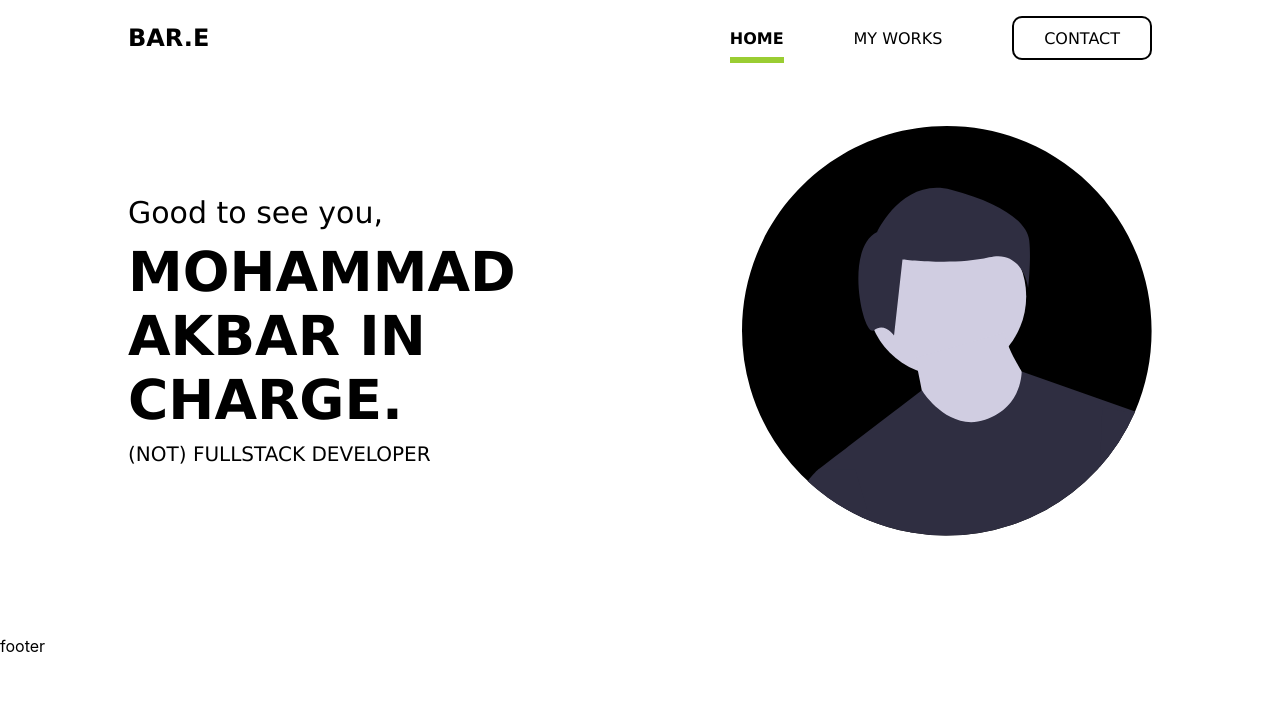
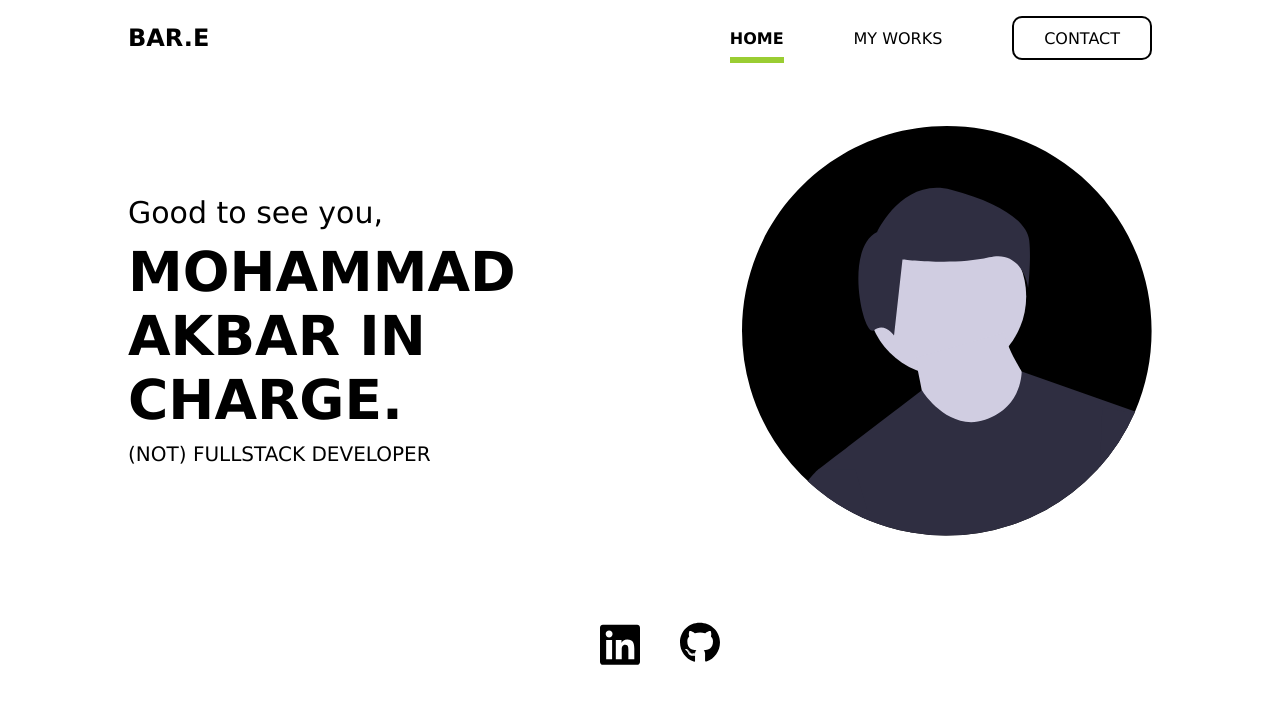
Before and after one commit to Makbar30/weekend-frontend, a React (Create React App) app: page /dashboard in a window 1280 px wide. Shown: the top 704 px of the page. Built offline with nearby package versions, Linux system fonts and the light colour scheme.

Commit message:
add footer

```diff
--- a/package.json
+++ b/package.json
@@ -4,6 +4,7 @@
   "private": true,
   "dependencies": {
     "@fortawesome/fontawesome-svg-core": "^1.2.31",
+    "@fortawesome/free-brands-svg-icons": "^5.15.0",
     "@fortawesome/free-solid-svg-icons": "^5.15.0",
     "@fortawesome/react-fontawesome": "^0.1.11",
     "@testing-library/jest-dom": "^4.2.4",
--- a/src/App.js
+++ b/src/App.js
@@ -1,7 +1,10 @@
 import React from 'react';
 import { BrowserRouter, Switch, Route } from 'react-router-dom'
 import DefaultLayout from './containers'
-
+import { library } from '@fortawesome/fontawesome-svg-core';
+import { fas } from '@fortawesome/free-solid-svg-icons';
+import { fab } from '@fortawesome/free-brands-svg-icons';
+library.add(fas,fab);
 
 const LoginPage = () => {
   return (
@@ -24,6 +27,7 @@ const NotFoundPage = () => {
 }
 
 function App() {
+
   return (
 
     <BrowserRouter>
--- a/src/containers/defaultFooter/index.js
+++ b/src/containers/defaultFooter/index.js
@@ -1,11 +1,15 @@
 import React from 'react';
-
+import { FontAwesomeIcon } from '@fortawesome/react-fontawesome'
+import {  } from '@fortawesome/fontawesome-svg-core'
 
 export default function DefaultFooter(){
     return(
         <footer className="footer">
             <div className="container">
-                footer
+                <ul>
+                    <li><FontAwesomeIcon icon={["fab","linkedin"]}/></li>
+                    <li><FontAwesomeIcon icon={["fab","github"]}/></li>
+                </ul>
             </div>
         </footer>
     )
--- a/src/containers/defaultFooter/style.scss
+++ b/src/containers/defaultFooter/style.scss
@@ -0,0 +1,27 @@
+.footer {
+  padding: 0;
+  margin: auto;
+
+  .container{
+      width: 50%;
+      padding: 0;
+      margin: auto;
+      ul{
+          display: flex;
+          flex-wrap: wrap;
+          list-style-type: none;
+          justify-content: center;
+
+          li{
+              padding: 20px;
+
+              svg{
+                  width: 40px;
+                  height:auto
+              }
+          }
+      }
+  }
+
+
+}
--- a/src/containers/defaultHeader/index.js
+++ b/src/containers/defaultHeader/index.js
@@ -9,7 +9,7 @@ export default function defaultHeader() {
                 <ul>
                     <li><NavLink to="/dashboard" activeClassName="active">Home</NavLink></li>
                     <li><NavLink to="/works" activeClassName="active">My Works</NavLink></li>
-                    <li class="btn-login"><NavLink to="/login" activeClassName="active">Contact</NavLink></li>
+                    <li className="btn-login"><NavLink to="/login" activeClassName="active">Contact</NavLink></li>
                 </ul>
             </nav>
         </header>
--- a/src/index.scss
+++ b/src/index.scss
@@ -14,4 +14,4 @@ code {
     monospace;
 }
 
-@import "./pages/Home/style.scss", "./containers/defaultHeader/style.scss", "./App.scss"
+@import "./pages/Home/style.scss", "./containers/defaultHeader/style.scss", "./App.scss", "./containers/defaultFooter/style.scss"
```
Also changed, not shown: 1 other file (tests, documents, lock files or other folders).
